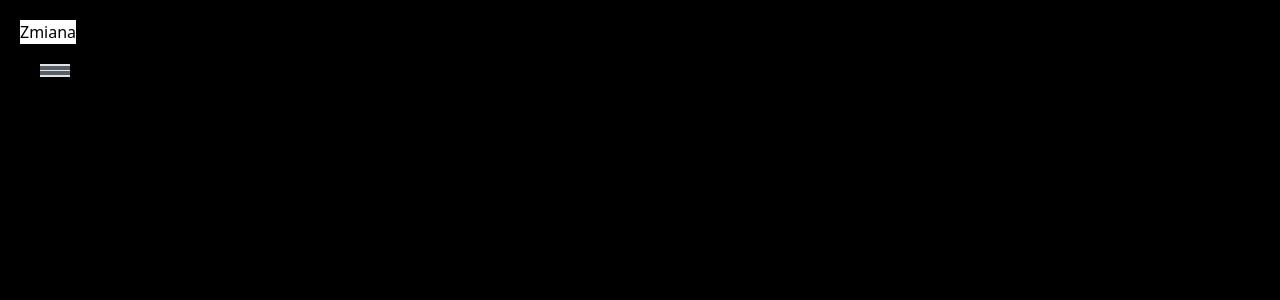
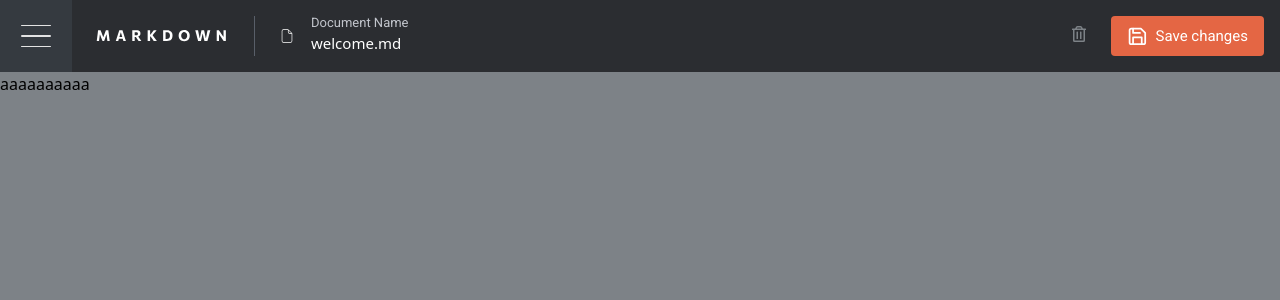
Before and after one commit to kamiliano1/in-browser-markdown-editor, a Next.js app: page / in a window 1280 px wide. Shown: the top 300 px of the page. Built offline with nearby package versions, Linux system fonts and the light colour scheme.

Commit message:
Finished sidebar

```diff
--- a/src/app/globals.css
+++ b/src/app/globals.css
@@ -5,10 +5,3 @@
 html {
   background-color: black;
 }
-
-.line::after {
-  transform: rotate(45deg);
-}
-.line::before {
-  transform: rotate(-45deg);
-}
--- a/src/app/page.tsx
+++ b/src/app/page.tsx
@@ -5,47 +5,25 @@ import ThemeSwitch from "../layout/ThemeSwitch/ThemeSwitch";
 import InputText from "../layout/InputText/InputText";
 import Navbar from "../layout/Navbar/Navbar";
 import { useState } from "react";
+import HamburgerIcon from "@/layout/Navbar/HamburgerIcon";
 
 export default function Home() {
   const [open, setOpen] = useState(false);
   return (
-    <main className="p-5">
-      <button className="bg-100" onClick={() => setOpen((prev) => !prev)}>
-        Zmiana
-      </button>
+    <main className="">
       {/* <Button>Test</Button> */}
       {/* <ThemeSwitch /> */}
       {/* <InputText /> */}
-      {/* <Navbar /> */}
-      <div className="bg-600 m-5 relative w-[30px] flex flex-col gap-[4px]">
-        <span
-          className={`w-full h-[1.53px] bg-300 ${
-            open ? "animate-closeIconAfter rotate-45" : "animate-openIconAfter"
-          }`}
-        ></span>
-        <span
-          className={`w-full h-[1.53px] bg-300 ${
-            open ? "animate-closeIcon opacity-0" : "animate-openIcon"
-          }`}
-        ></span>
-        <span
-          className={`w-full h-[1.53px] bg-300 ${
-            open
-              ? "animate-closeIconBefore rotate-[-45deg] -translate-y-[10px]"
-              : "animate-openIconBefore"
-          }`}
-        ></span>
+      <Navbar open={open} setOpen={setOpen} />
+      <div className={`relative z-[-1] w-full h-[100vh] bg-500`}>
+        <div
+          className={`absolute top-0 left-0 z-[20] pt-[56px] sm:pt-[72px]
+          ${open && " translate-x-[250px] "}
+          `}
+        >
+          <h2 className="">aaaaaaaaaa</h2>
+        </div>
       </div>
     </main>
   );
 }
-
-// ${
-//   open
-//     ? "after:animate-closeIconAfter before:animate-closeIconBefore before:rotate-45 after:rotate-[-45deg] "
-//     : ""
-// }
-// top: 0.25em;
-//   width: 1em;
-
-// after:animate-closeIconAfter before:animate-closeIconBefore after:rotate-45 before:rotate-[135deg] before:translate-y-[-10px] "
--- /dev/null
+++ b/src/layout/Navbar/HamburgerIcon.tsx
@@ -0,0 +1,34 @@
+import React, { Dispatch, SetStateAction } from "react";
+
+type HamburgerIconProps = {
+  open: boolean;
+  setOpen: Dispatch<SetStateAction<boolean>>;
+};
+
+const HamburgerIcon: React.FC<HamburgerIconProps> = ({ open, setOpen }) => {
+  return (
+    <div
+      className={`w-[23.5px] sm:w-[30px] sm:h-[22.5px] h-[18px] flex flex-col justify-between`}
+      onClick={() => setOpen((prev) => !prev)}
+    >
+      <span
+        className={`w-full h-[1.56px] bg-300 origin-top-left rounded-xl ${
+          open ? "animate-closeIconAfter rotate-45" : "animate-openIconAfter"
+        }`}
+      ></span>
+      <span
+        className={`w-full h-[1.56px] bg-300 rounded-xl ${
+          open ? "animate-closeIcon opacity-0" : "animate-openIcon"
+        }`}
+      ></span>
+      <span
+        className={`w-full h-[1.56px] bg-300 origin-bottom-left rounded-xl ${
+          open
+            ? "animate-closeIconBefore rotate-[-45deg]"
+            : "animate-openIconBefore"
+        }`}
+      ></span>
+    </div>
+  );
+};
+export default HamburgerIcon;
--- a/src/layout/Navbar/Navbar.tsx
+++ b/src/layout/Navbar/Navbar.tsx
@@ -1,4 +1,4 @@
-import React, { useState } from "react";
+import React, { Dispatch, SetStateAction, useState } from "react";
 import * as NavigationMenu from "@radix-ui/react-navigation-menu";
 import Image from "next/image";
 import Link from "next/link";
@@ -12,7 +12,11 @@ import logo from "../../../public/logo.svg";
 
 import { CiFileOn } from "react-icons/ci";
 import ThemeSwitch from "../ThemeSwitch/ThemeSwitch";
-type NavbarProps = {};
+import HamburgerIcon from "./HamburgerIcon";
+type NavbarProps = {
+  open: boolean;
+  setOpen: Dispatch<SetStateAction<boolean>>;
+};
 
 type MarkdownFileType = {
   name: string;
@@ -42,25 +46,28 @@ const MarkdownFile: React.FC<MarkdownFileType> = ({ name, date }) => {
   );
 };
 
-const Navbar: React.FC<NavbarProps> = () => {
+const Navbar: React.FC<NavbarProps> = ({ open, setOpen }) => {
   const windowWidth = useWindowWith();
   const [isDarkMode, setIsDarkMode] = useState(false);
-
   return (
     <NavigationMenu.Root
       orientation="vertical"
-      className="bg-800 text-100 fixed w-full grid grid-cols-[250px,calc(100vw-_250px)] grid-rows-[56px,1fr] sm:grid-rows-[76px,1fr]"
+      className={`text-100 fixed w-full grid
+      grid-cols-[250px,_100vw]
+      grid-rows-[56px,1fr] sm:grid-rows-[72px,1fr] ${
+        open ? "animate-sliderClose" : "-translate-x-[250px] animate-sliderOpen"
+      }`}
     >
       <NavigationMenu.List className="w-[250px] h-[100vh] bg-900 px-6 py-7 flex flex-col">
-        <Image src={logo} alt="web logo" />
-        <h3 className="text-headingS uppercase text-500 py-7 font-roboto">
+        <Image src={logo} alt="web logo" className="lg:hidden" />
+        <h3 className="text-headingS uppercase text-500 py-7 lg:pt-0 font-roboto">
           My Documents
         </h3>
         <NavigationMenu.Item>
           <NavigationMenu.Trigger
             title="new document"
             className="bg-orange hover:bg-orangeHover w-full py-2.5 mb-6
-       text-100 rounded text-headingM font-roboto flex justify-center items-center"
+           text-100 rounded text-headingM font-roboto flex justify-center items-center"
           >
             + New Document
           </NavigationMenu.Trigger>
@@ -72,10 +79,10 @@ const Navbar: React.FC<NavbarProps> = () => {
           <ThemeSwitch isDarkMode={isDarkMode} setIsDarkMode={setIsDarkMode} />
         </NavigationMenu.Item>
       </NavigationMenu.List>
-      <NavigationMenu.List className="flex items-center pr-2 sm:pr-4 justify-between h-[56px] sm:h-[76px]">
-        <NavigationMenu.Item className="flex items-center justify-center bg-700 h-[56px] sm:h-[76px] aspect-square mr-6">
+      <NavigationMenu.List className="flex items-center pr-2 sm:pr-4 justify-between h-[56px] sm:h-[72px] bg-800">
+        <NavigationMenu.Item className="flex items-center justify-center bg-700 h-[56px] sm:h-[72px] aspect-square mr-6">
           <NavigationMenu.Trigger title="toggle sidebar">
-            <IoMenuOutline className="text-previewH1 sm:text-[3rem]" />
+            <HamburgerIcon open={open} setOpen={setOpen} />
           </NavigationMenu.Trigger>
         </NavigationMenu.Item>
         <Image src={logo} alt="web logo" className="hidden lg:block" />
@@ -94,7 +101,7 @@ const Navbar: React.FC<NavbarProps> = () => {
           <NavigationMenu.Trigger
             title="save changes"
             className="bg-orange hover:bg-orangeHover
-       text-100 rounded text-headingM font-roboto h-10 w-10 sm:w-auto sm:px-4 flex justify-center items-center"
+           text-100 rounded text-headingM font-roboto h-10 w-10 sm:w-auto sm:px-4 flex justify-center items-center"
           >
             <LuSave className="text-[1.3rem] sm:mr-2" />
             {windowWidth > 768 && "Save changes"}
--- a/tailwind.config.ts
+++ b/tailwind.config.ts
@@ -125,9 +125,9 @@ const config: Config = {
           to: { opacity: "0" },
         },
         closeIconBefore: {
-          from: { transform: "rotate(0deg) translateY(0)" },
+          from: { transform: "rotate(0deg)" },
           to: {
-            transform: "translateY(-10px) rotate(-45deg) ",
+            transform: "rotate(-45deg)",
           },
         },
         openIcon: {
@@ -140,18 +140,18 @@ const config: Config = {
         },
         openIconBefore: {
           from: {
-            transform: "translateY(-10px) rotate(-45deg) ",
+            transform: "rotate(-45deg)",
           },
-          to: { transform: "rotate(0deg) translateY(0)" },
+          to: { transform: "rotate(0deg)" },
         },
 
         sliderOpen: {
-          from: { transform: "translateX(-100%)" },
-          to: { transform: "translateX(0)" },
+          from: { transform: "translateX(0)" },
+          to: { transform: "translateX(-250px)" },
         },
         sliderClose: {
-          from: { transform: "translateX(0)" },
-          to: { transform: "translateX(-100%)" },
+          from: { transform: "translateX(-250px)" },
+          to: { transform: "translateX(0)" },
         },
       },
       animation: {
@@ -161,9 +161,6 @@ const config: Config = {
         openIcon: "openIcon 250ms cubic-bezier(0.4, 0, 0.6, 1)",
         openIconAfter: "openIconAfter 550ms cubic-bezier(0.4, 0, 0.6, 1)",
         openIconBefore: "openIconBefore 550ms cubic-bezier(0.4, 0, 0.6, 1)",
-        // closeIconAfter: "closeIconAfter 150ms cubic-bezier(0.16, 1, 0.3, 1)",
-        // openIcon: "openIcon 150ms cubic-bezier(0.16, 1, 0.3, 1)",
-        // openIcon: "openIcon 150ms cubic-bezier(0.16, 1, 0.3, 1)",
         sliderOpen: "sliderOpen 1000ms cubic-bezier(0.16, 1, 0.3, 1)",
         sliderClose: "sliderClose 1000ms cubic-bezier(0.16, 1, 0.3, 1)",
       },
```
